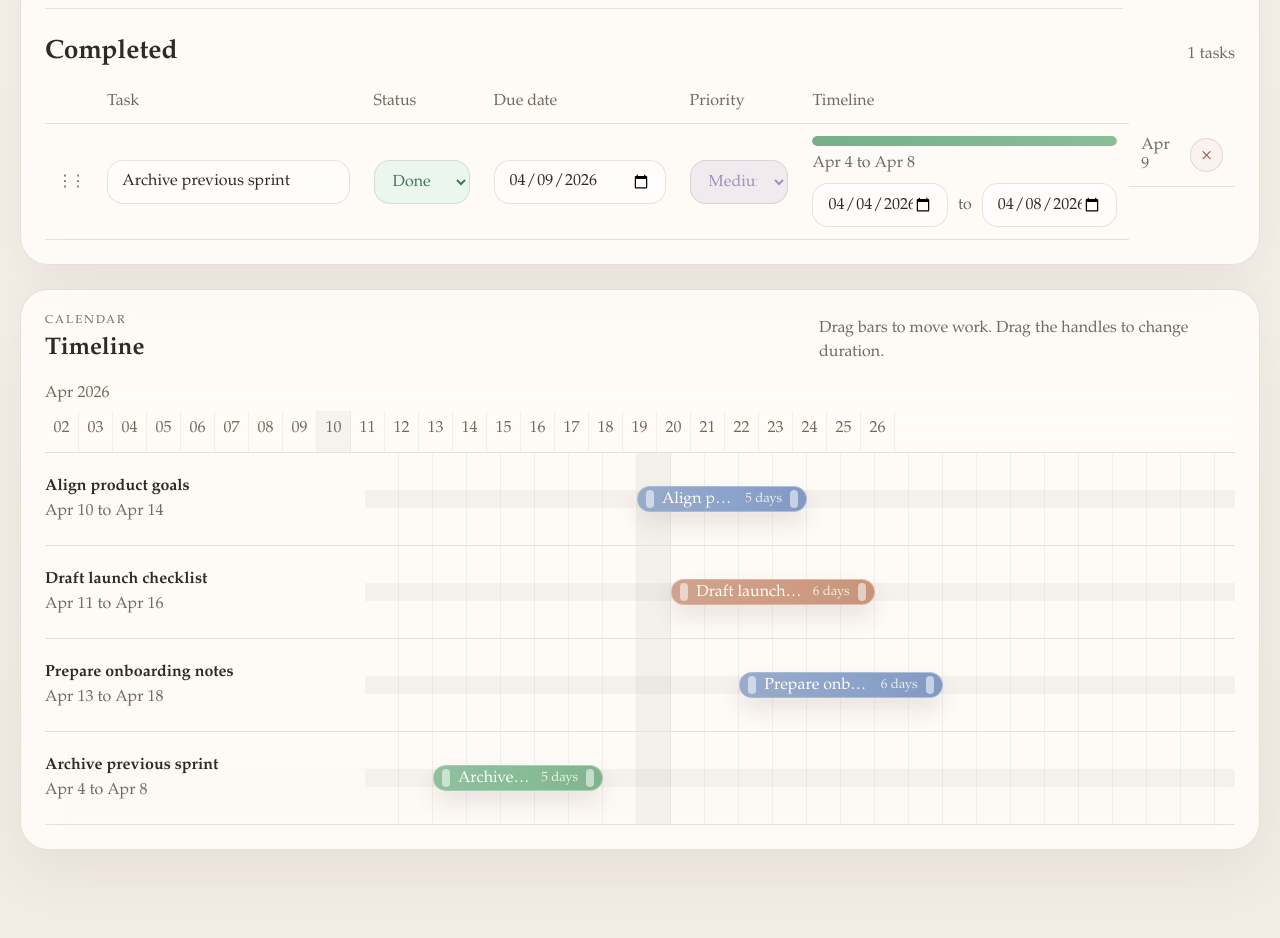
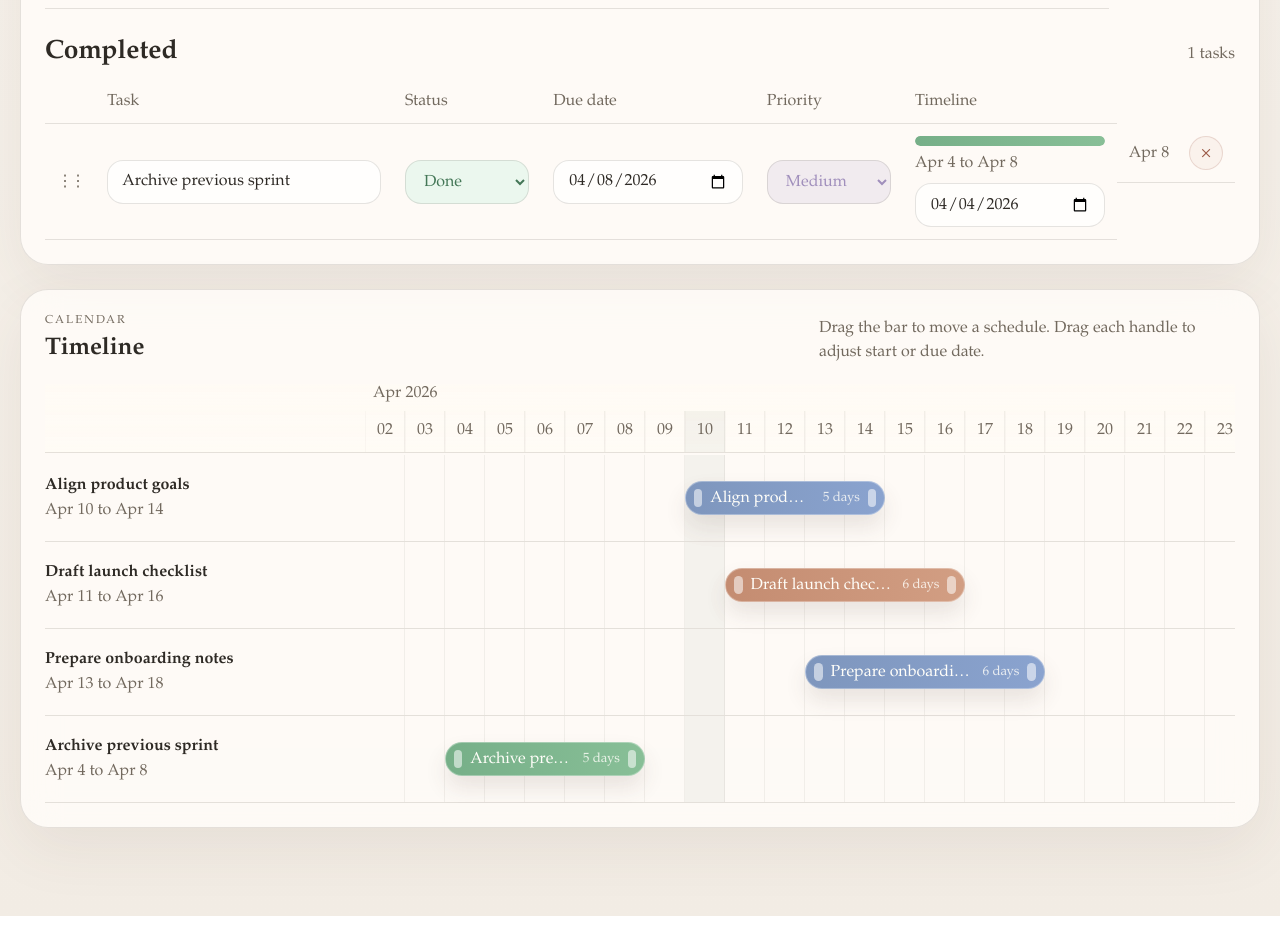
Before and after one commit to VittorioC13/Crepe, a Next.js app: page / in a window 1280 px wide. Shown: the part 820-1758 px from the top of the page. After the commit the page ends 1736 px from the top, so only its background shows below. Built offline with nearby package versions, Linux system fonts and the light colour scheme.

Commit message:
unify timeline with due date and rebuild calendar

```diff
--- a/app/globals.css
+++ b/app/globals.css
@@ -349,10 +349,7 @@ h1 {
 }
 
 .timeline-inputs {
-  display: grid;
-  grid-template-columns: minmax(0, 1fr) auto minmax(0, 1fr);
-  gap: 10px;
-  align-items: center;
+  display: block;
 }
 
 .timeline-stack {
@@ -406,15 +403,27 @@ h1 {
 }
 
 .timeline-shell {
-  min-width: 1080px;
+  min-width: 1180px;
 }
 
 .timeline-axis {
-  position: sticky;
-  top: 0;
-  z-index: 2;
   background: linear-gradient(180deg, rgba(255, 251, 245, 0.96), rgba(255, 251, 245, 0.88));
   border-bottom: 1px solid var(--border);
+  margin-bottom: 2px;
+}
+
+.timeline-axis-row {
+  display: grid;
+  grid-template-columns: 320px 1fr;
+  align-items: end;
+}
+
+.timeline-axis-spacer {
+  width: 320px;
+}
+
+.timeline-axis-track {
+  min-width: 0;
 }
 
 .timeline-months,
@@ -429,15 +438,16 @@ h1 {
 }
 
 .timeline-month {
-  padding: 0 0 8px;
+  padding: 0 0 8px 8px;
   color: var(--muted);
 }
 
 .timeline-day {
-  padding: 8px 0 14px;
+  padding: 10px 0 12px;
   text-align: center;
   color: var(--muted);
   border-right: 1px solid rgba(95, 88, 78, 0.08);
+  border-left: 1px solid rgba(95, 88, 78, 0.03);
 }
 
 .timeline-grid {
@@ -448,7 +458,7 @@ h1 {
   display: grid;
   grid-template-columns: 320px 1fr;
   border-bottom: 1px solid var(--border);
-  min-height: 92px;
+  min-height: 86px;
 }
 
 .timeline-row-label {
@@ -465,15 +475,17 @@ h1 {
 }
 
 .timeline-track {
+  display: none;
+}
+
+.timeline-track-grid {
   position: relative;
   display: flex;
-  align-items: center;
-  background:
-    linear-gradient(180deg, transparent 40%, rgba(95, 88, 78, 0.06) 40%, rgba(95, 88, 78, 0.06) 60%, transparent 60%);
+  align-items: stretch;
 }
 
 .timeline-cell {
-  height: 92px;
+  height: 86px;
   border-right: 1px solid rgba(95, 88, 78, 0.08);
 }
 
@@ -484,9 +496,9 @@ h1 {
 
 .timeline-bar {
   position: absolute;
-  height: 26px;
+  height: 34px;
   border-radius: 999px;
-  top: 33px;
+  top: 26px;
   display: flex;
   align-items: center;
   justify-content: space-between;
@@ -597,4 +609,13 @@ h1 {
   .task-table {
     min-width: 980px;
   }
+
+  .timeline-axis-row,
+  .timeline-row {
+    grid-template-columns: 260px 1fr;
+  }
+
+  .timeline-axis-spacer {
+    width: 260px;
+  }
 }
--- a/src/components/TaskComposer.tsx
+++ b/src/components/TaskComposer.tsx
@@ -12,7 +12,6 @@ const EMPTY_DRAFT: TaskDraft = {
   priority: "medium",
   dueDate: null,
   timelineStart: null,
-  timelineEnd: null,
 };
 
 export function TaskComposer({
@@ -121,7 +120,7 @@ export function TaskComposer({
             </label>
           </div>
 
-          <div className="composer-grid">
+          <div className="composer-grid composer-grid-dual">
             <label className="composer-field">
               <span>Due date</span>
               <input
@@ -153,22 +152,6 @@ export function TaskComposer({
                 value={draft.timelineStart ?? ""}
               />
             </label>
-
-            <label className="composer-field">
-              <span>Timeline end</span>
-              <input
-                aria-label="New task timeline end"
-                className="row-input"
-                onChange={(event) =>
-                  setDraft((current) => ({
-                    ...current,
-                    timelineEnd: event.target.value || null,
-                  }))
-                }
-                type="date"
-                value={draft.timelineEnd ?? ""}
-              />
-            </label>
           </div>
 
           <div className="composer-actions">
--- a/src/components/TaskRow.tsx
+++ b/src/components/TaskRow.tsx
@@ -1,7 +1,7 @@
 "use client";
 
 import React from "react";
-import { formatShortDate } from "../lib/date";
+import { diffDays, formatShortDate, todayIso } from "../lib/date";
 import type { Task, TaskPriority, TaskStatus } from "../types/tasks";
 
 const STATUS_OPTIONS: TaskStatus[] = ["working", "stuck", "done"];
@@ -25,10 +25,17 @@ export function TaskRow({
   onDragEnd: () => void;
 }) {
   const taskLabel = task.title.trim() || "blank task";
-  const timelineReady = Boolean(task.timelineStart && task.timelineEnd);
-  const progressWidth = task.timelineStart && task.timelineEnd && task.dueDate
-    ? `${Math.max(12, Math.min(100, ((new Date(task.dueDate).getTime() - new Date(task.timelineStart).getTime()) / (new Date(task.timelineEnd).getTime() - new Date(task.timelineStart).getTime() || 1)) * 100))}%`
-    : "58%";
+  const timelineReady = Boolean(task.timelineStart && task.dueDate);
+  const progressWidth = (() => {
+    if (!task.timelineStart || !task.dueDate) {
+      return "0%";
+    }
+
+    const totalDays = Math.max(1, diffDays(task.timelineStart, task.dueDate));
+    const elapsedDays = diffDays(task.timelineStart, todayIso());
+    const ratio = Math.min(1, Math.max(0, (elapsedDays + 1) / (totalDays + 1)));
+    return `${Math.round(ratio * 100)}%`;
+  })();
 
   return (
     <tr
@@ -107,7 +114,7 @@ export function TaskRow({
             </div>
             <span className="timeline-mini-label">
               {timelineReady
-                ? `${formatShortDate(task.timelineStart)} to ${formatShortDate(task.timelineEnd)}`
+                ? `${formatShortDate(task.timelineStart)} to ${formatShortDate(task.dueDate)}`
                 : "Set a range"}
             </span>
           </div>
@@ -120,16 +127,6 @@ export function TaskRow({
               }
               type="date"
               value={task.timelineStart ?? ""}
-            />
-            <span className="timeline-separator">to</span>
-            <input
-              aria-label={`Timeline end for ${taskLabel}`}
-              className="row-input"
-              onChange={(event) =>
-                onFieldChange({ timelineEnd: event.target.value || null })
-              }
-              type="date"
-              value={task.timelineEnd ?? ""}
             />
           </div>
         </div>
--- a/src/components/TimelineCalendar.tsx
+++ b/src/components/TimelineCalendar.tsx
@@ -1,6 +1,6 @@
 "use client";
 
-import React, { useMemo, useRef, useState } from "react";
+import React, { useMemo, useState } from "react";
 import { addDays, diffDays, formatMonthLabel, formatShortDate, todayIso } from "../lib/date";
 import { moveTimeline, resizeTimeline } from "../lib/tasks";
 import type { Task } from "../types/tasks";
@@ -19,7 +19,8 @@ type InteractionState =
     }
   | null;
 
-const DAY_WIDTH = 34;
+const DAY_WIDTH = 40;
+const LABEL_WIDTH = 320;
 
 function timelineColor(task: Task) {
   if (task.status === "done") {
@@ -38,17 +39,16 @@ export function TimelineCalendar({
   tasks: Task[];
   onUpdateTask: (taskId: string, patch: Partial<Task>) => void;
 }) {
-  const canvasRef = useRef<HTMLDivElement | null>(null);
   const [interaction, setInteraction] = useState<InteractionState>(null);
   const [liveDelta, setLiveDelta] = useState(0);
   const timelineTasks = useMemo(
-    () => tasks.filter((task) => task.timelineStart && task.timelineEnd),
+    () => tasks.filter((task) => task.timelineStart && task.dueDate),
     [tasks],
   );
 
   const bounds = useMemo(() => {
     const starts = timelineTasks.map((task) => task.timelineStart as string);
-    const ends = timelineTasks.map((task) => task.timelineEnd as string);
+    const ends = timelineTasks.map((task) => task.dueDate as string);
     const today = todayIso();
 
     const min = starts.concat(today).sort()[0] ?? today;
@@ -105,16 +105,27 @@ export function TimelineCalendar({
     onUpdateTask(task.id, patch);
   }
 
-  function getPreview(taskId: string, type: "move" | "resize", edge?: "start" | "end") {
-    if (!interaction || interaction.taskId !== taskId || interaction.type !== type) {
+  function getPreviewDates(task: Task) {
+    if (!task.timelineStart || !task.dueDate) {
       return null;
     }
 
-    if (type === "resize" && interaction.type === "resize" && interaction.edge !== edge) {
-      return null;
+    if (!interaction || interaction.taskId !== task.id) {
+      return { start: task.timelineStart, due: task.dueDate };
     }
 
-    return liveDelta;
+    const deltaDays = Math.round(liveDelta / DAY_WIDTH);
+    if (deltaDays === 0) {
+      return { start: task.timelineStart, due: task.dueDate };
+    }
+
+    if (interaction.type === "move") {
+      const patch = moveTimeline(task, deltaDays);
+      return { start: patch.timelineStart as string, due: patch.dueDate as string };
+    }
+
+    const patch = resizeTimeline(task, interaction.edge, deltaDays);
+    return { start: patch.timelineStart as string, due: patch.dueDate as string };
   }
 
   return (
@@ -125,13 +136,16 @@ export function TimelineCalendar({
           <h2>Timeline</h2>
         </div>
         <p className="timeline-caption">
-          Drag bars to move work. Drag the handles to change duration.
+          Drag the bar to move a schedule. Drag each handle to adjust start or due date.
         </p>
       </div>
 
       <div className="timeline-panel">
         <div className="timeline-shell">
           <div className="timeline-axis">
+            <div className="timeline-axis-row">
+              <div className="timeline-axis-spacer" />
+              <div className="timeline-axis-track">
                 <div className="timeline-months">
                   {monthLabels.map((month) => (
                     <div
@@ -155,28 +169,28 @@ export function TimelineCalendar({
                   ))}
                 </div>
               </div>
+            </div>
+          </div>
 
-          <div className="timeline-grid" ref={canvasRef}>
+          <div className="timeline-grid">
             {timelineTasks.map((task) => {
-              const offset = diffDays(bounds.start, task.timelineStart as string);
-              const length = diffDays(task.timelineStart as string, task.timelineEnd as string) + 1;
-              const movePreview = getPreview(task.id, "move") ?? 0;
-              const resizeStartPreview = getPreview(task.id, "resize", "start") ?? 0;
-              const resizeEndPreview = getPreview(task.id, "resize", "end") ?? 0;
-              const previewLeft = offset * DAY_WIDTH + movePreview + resizeStartPreview;
-              const previewWidth = Math.max(
-                DAY_WIDTH,
-                length * DAY_WIDTH + resizeEndPreview - resizeStartPreview,
-              );
+              const preview = getPreviewDates(task);
+              if (!preview) {
+                return null;
+              }
+
+              const offset = diffDays(bounds.start, preview.start);
+              const length = diffDays(preview.start, preview.due) + 1;
               return (
                 <div className="timeline-row" key={task.id}>
-                  <div className="timeline-row-label">
+                  <div className="timeline-row-label" style={{ width: LABEL_WIDTH }}>
                     <strong>{task.title.trim() || "Blank task"}</strong>
                     <span>
-                      {formatShortDate(task.timelineStart)} to {formatShortDate(task.timelineEnd)}
+                      {formatShortDate(preview.start)} to {formatShortDate(preview.due)}
                     </span>
                   </div>
-                  <div className="timeline-track">
+
+                  <div className="timeline-track-grid">
                     {columns.map((date) => (
                       <div
                         className={`timeline-cell ${date === todayIso() ? "is-today" : ""}`}
@@ -184,11 +198,12 @@ export function TimelineCalendar({
                         style={{ width: DAY_WIDTH }}
                       />
                     ))}
+
                     <div
                       className={`timeline-bar ${timelineColor(task)}`}
                       style={{
-                        left: previewLeft,
-                        width: previewWidth,
+                        left: offset * DAY_WIDTH,
+                        width: Math.max(DAY_WIDTH, length * DAY_WIDTH),
                       }}
                       onPointerDown={(event) => {
                         event.preventDefault();
@@ -210,13 +225,11 @@ export function TimelineCalendar({
                         if (!interaction || interaction.taskId !== task.id) {
                           return;
                         }
-                        const deltaX = event.clientX - interaction.startX;
-                        commitInteraction(task, deltaX);
+                        commitInteraction(task, event.clientX - interaction.startX);
                         setInteraction(null);
                         setLiveDelta(0);
                       }}
                     >
-                      <div className="timeline-bar-progress" />
                       <button
                         aria-label={`Adjust start date for ${task.title.trim() || "blank task"}`}
                         className="timeline-handle"
@@ -252,8 +265,7 @@ export function TimelineCalendar({
                           ) {
                             return;
                           }
-                          const deltaX = event.clientX - interaction.startX;
-                          commitInteraction(task, deltaX);
+                          commitInteraction(task, event.clientX - interaction.startX);
                           setInteraction(null);
                           setLiveDelta(0);
                         }}
@@ -264,7 +276,7 @@ export function TimelineCalendar({
                         <small>{length} days</small>
                       </div>
                       <button
-                        aria-label={`Adjust end date for ${task.title.trim() || "blank task"}`}
+                        aria-label={`Adjust due date for ${task.title.trim() || "blank task"}`}
                         className="timeline-handle"
                         onPointerDown={(event) => {
                           event.stopPropagation();
@@ -298,8 +310,7 @@ export function TimelineCalendar({
                           ) {
                             return;
                           }
-                          const deltaX = event.clientX - interaction.startX;
-                          commitInteraction(task, deltaX);
+                          commitInteraction(task, event.clientX - interaction.startX);
                           setInteraction(null);
                           setLiveDelta(0);
                         }}
@@ -310,9 +321,10 @@ export function TimelineCalendar({
                 </div>
               );
             })}
+
             {timelineTasks.length === 0 ? (
               <div className="timeline-empty">
-                Add a start and end date to any task to see it here.
+                Add a start date and due date on any task to show it on this calendar.
               </div>
             ) : null}
           </div>
--- a/src/lib/tasks.ts
+++ b/src/lib/tasks.ts
@@ -26,11 +26,11 @@ export function getTaskSection(task: Task): TaskSection {
 export function createTask(draft: TaskDraft, sortOrder: number): Task {
   const now = new Date().toISOString();
   const timelineStart = draft.timelineStart ?? null;
-  const timelineEnd = draft.timelineEnd ?? null;
+  const dueDate = draft.dueDate ?? draft.timelineEnd ?? null;
   const range =
-    timelineStart && timelineEnd
-      ? clampDateRange(timelineStart, timelineEnd)
-      : { start: timelineStart, end: timelineEnd };
+    timelineStart && dueDate
+      ? clampDateRange(timelineStart, dueDate)
+      : { start: timelineStart, end: dueDate };
 
   const status = draft.status ?? DEFAULT_STATUS;
 
@@ -39,7 +39,7 @@ export function createTask(draft: TaskDraft, sortOrder: number): Task {
     title: draft.title ?? "",
     status,
     priority: draft.priority ?? DEFAULT_PRIORITY,
-    dueDate: draft.dueDate ?? null,
+    dueDate: range.end ?? null,
     timelineStart: range.start ?? null,
     timelineEnd: range.end ?? null,
     lastActiveStatus: toLastActiveStatus(status),
@@ -57,9 +57,8 @@ export function seedTasks(): Task[] {
         title: "Align product goals",
         status: "working",
         priority: "high",
-        dueDate: addDays(today, 2),
+        dueDate: addDays(today, 4),
         timelineStart: today,
-        timelineEnd: addDays(today, 4),
       },
       0,
     ),
@@ -68,9 +67,8 @@ export function seedTasks(): Task[] {
         title: "Draft launch checklist",
         status: "stuck",
         priority: "medium",
-        dueDate: addDays(today, 5),
+        dueDate: addDays(today, 6),
         timelineStart: addDays(today, 1),
-        timelineEnd: addDays(today, 6),
       },
       1,
     ),
@@ -79,9 +77,8 @@ export function seedTasks(): Task[] {
         title: "Prepare onboarding notes",
         status: "working",
         priority: "low",
-        dueDate: addDays(today, 7),
+        dueDate: addDays(today, 8),
         timelineStart: addDays(today, 3),
-        timelineEnd: addDays(today, 8),
       },
       2,
     ),
@@ -90,9 +87,8 @@ export function seedTasks(): Task[] {
         title: "Archive previous sprint",
         status: "done",
         priority: "medium",
-        dueDate: addDays(today, -1),
+        dueDate: addDays(today, -2),
         timelineStart: addDays(today, -6),
-        timelineEnd: addDays(today, -2),
       },
       0,
     ),
@@ -138,9 +134,9 @@ export function normalizeTasks(tasks: Task[]) {
       status,
       priority,
       title: task.title ?? "",
-      dueDate: task.dueDate ?? null,
+      dueDate: task.dueDate ?? task.timelineEnd ?? null,
       timelineStart: task.timelineStart ?? null,
-      timelineEnd: task.timelineEnd ?? null,
+      timelineEnd: task.dueDate ?? task.timelineEnd ?? null,
       lastActiveStatus,
     });
   });
@@ -209,13 +205,18 @@ export function updateTask(tasks: Task[], taskId: string, patch: Partial<Task>)
       updatedAt: new Date().toISOString(),
     };
 
+    if (patch.dueDate !== undefined) {
+      nextTask.timelineEnd = patch.dueDate;
+    }
+
     if (status !== "done") {
       nextTask.lastActiveStatus = status;
     }
 
-    if (nextTask.timelineStart && nextTask.timelineEnd) {
-      const range = clampDateRange(nextTask.timelineStart, nextTask.timelineEnd);
+    if (nextTask.timelineStart && nextTask.dueDate) {
+      const range = clampDateRange(nextTask.timelineStart, nextTask.dueDate);
       nextTask.timelineStart = range.start;
+      nextTask.dueDate = range.end;
       nextTask.timelineEnd = range.end;
     }
 
@@ -232,17 +233,19 @@ export function deleteTask(tasks: Task[], taskId: string) {
 export function moveTimeline(
   task: Task,
   deltaDays: number,
-): Pick<Task, "timelineStart" | "timelineEnd"> {
-  if (!task.timelineStart || !task.timelineEnd) {
+): Pick<Task, "timelineStart" | "timelineEnd" | "dueDate"> {
+  if (!task.timelineStart || !task.dueDate) {
     return {
       timelineStart: task.timelineStart,
-      timelineEnd: task.timelineEnd,
+      dueDate: task.dueDate,
+      timelineEnd: task.dueDate,
     };
   }
 
   return {
     timelineStart: addDays(task.timelineStart, deltaDays),
-    timelineEnd: addDays(task.timelineEnd, deltaDays),
+    dueDate: addDays(task.dueDate, deltaDays),
+    timelineEnd: addDays(task.dueDate, deltaDays),
   };
 }
 
@@ -250,28 +253,30 @@ export function resizeTimeline(
   task: Task,
   edge: "start" | "end",
   deltaDays: number,
-): Pick<Task, "timelineStart" | "timelineEnd"> {
-  if (!task.timelineStart || !task.timelineEnd) {
+): Pick<Task, "timelineStart" | "timelineEnd" | "dueDate"> {
+  if (!task.timelineStart || !task.dueDate) {
     return {
       timelineStart: task.timelineStart,
-      timelineEnd: task.timelineEnd,
+      dueDate: task.dueDate,
+      timelineEnd: task.dueDate,
     };
   }
 
   const start =
     edge === "start" ? addDays(task.timelineStart, deltaDays) : task.timelineStart;
-  const end = edge === "end" ? addDays(task.timelineEnd, deltaDays) : task.timelineEnd;
+  const end = edge === "end" ? addDays(task.dueDate, deltaDays) : task.dueDate;
   const range = clampDateRange(start, end);
   return {
     timelineStart: range.start,
+    dueDate: range.end,
     timelineEnd: range.end,
   };
 }
 
 export function timelineDuration(task: Task) {
-  if (!task.timelineStart || !task.timelineEnd) {
+  if (!task.timelineStart || !task.dueDate) {
     return 0;
   }
 
-  return diffDays(task.timelineStart, task.timelineEnd) + 1;
+  return diffDays(task.timelineStart, task.dueDate) + 1;
 }
```
Lines whose indentation alone changed are shown as unchanged.
